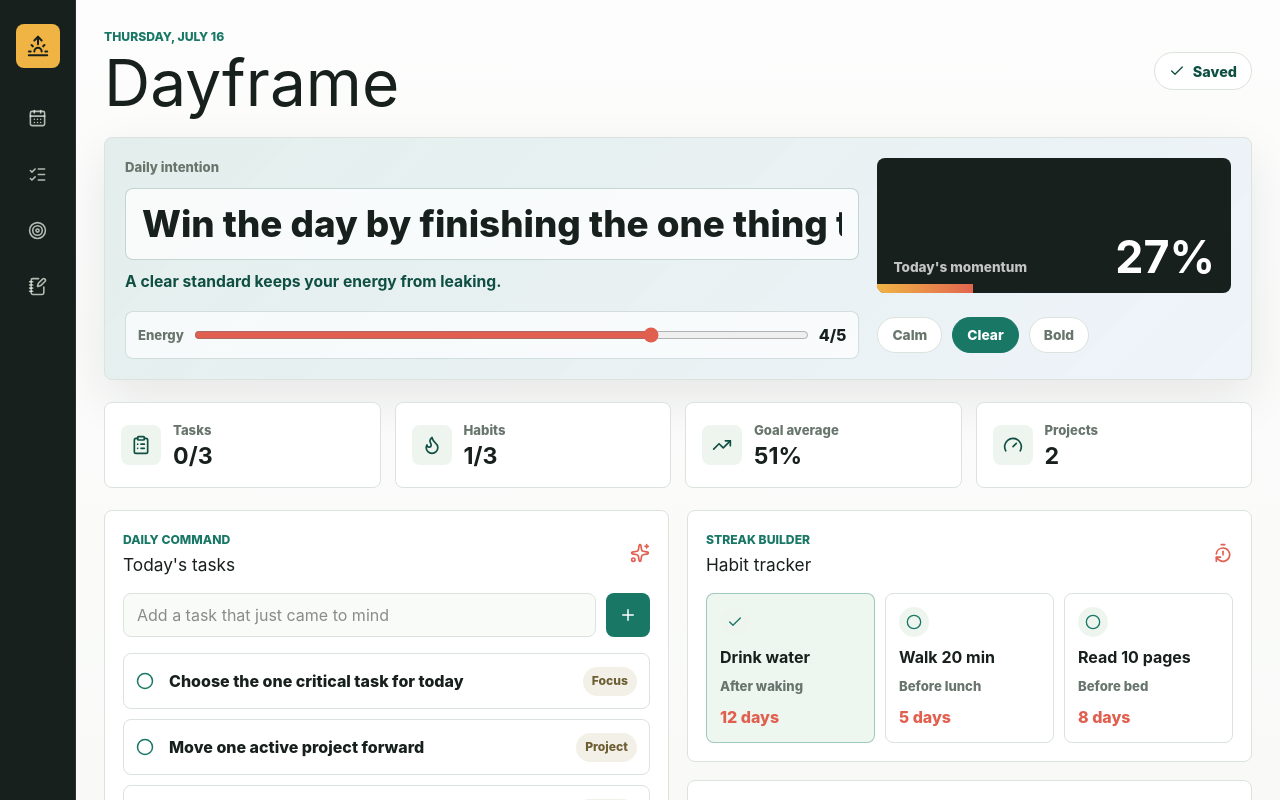
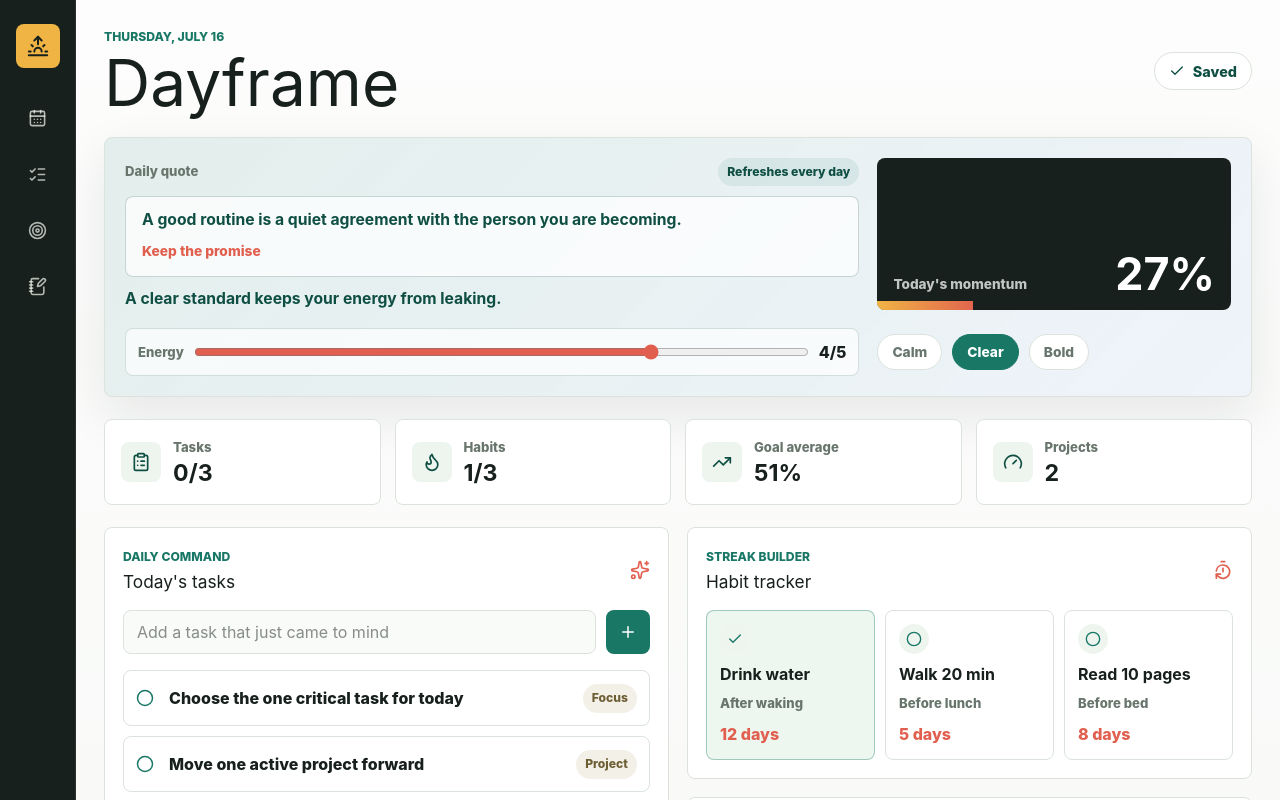
Before and after one commit to Min-Cho0129/dayframe, a Next.js app: page / in a window 1280 px wide. Shown: the top 800 px of the page. Built offline with nearby package versions, Linux system fonts and the light colour scheme.

Commit message:
Add rotating daily quote

```diff
--- a/app/globals.css
+++ b/app/globals.css
@@ -201,7 +201,7 @@
   min-width: 0;
 }
 
-.focus-editor label,
+.quote-label span,
 .energy-control label,
 .text-field span {
   color: var(--muted);
@@ -209,22 +209,53 @@
   font-weight: 800;
 }
 
-.focus-editor input {
+.quote-label {
+  align-items: center;
+  display: flex;
+  gap: 10px;
+  justify-content: space-between;
+}
+
+.quote-label em {
+  background: rgba(24, 119, 101, 0.09);
+  border-radius: 999px;
+  color: var(--green-dark);
+  font-size: 0.76rem;
+  font-style: normal;
+  font-weight: 850;
+  padding: 5px 9px;
+  white-space: nowrap;
+}
+
+.daily-quote {
   background: rgba(255, 255, 255, 0.72);
   border: 1px solid rgba(15, 79, 67, 0.22);
   border-radius: 8px;
+  margin: 0;
+  min-height: 70px;
+  min-width: 0;
+  padding: 14px 16px;
+  width: 100%;
+}
+
+.daily-quote p {
+  color: var(--ink);
   font-size: clamp(1.35rem, 3vw, 2.3rem);
   font-weight: 850;
   letter-spacing: 0;
   line-height: 1.15;
-  min-height: 70px;
-  min-width: 0;
-  outline: none;
-  padding: 14px 16px;
-  width: 100%;
+  margin: 0;
 }
 
-.focus-editor input:focus,
+.daily-quote cite {
+  color: var(--coral);
+  display: block;
+  font-size: 0.86rem;
+  font-style: normal;
+  font-weight: 850;
+  margin-top: 12px;
+}
+
 .task-form input:focus,
 textarea:focus,
 input[type="range"]:focus-visible {
--- a/app/page.tsx
+++ b/app/page.tsx
@@ -53,6 +53,11 @@
 
 type Mood = "calm" | "clear" | "bold";
 
+type DailyQuote = {
+  text: string;
+  tag: string;
+};
+
 type AppState = {
   focus: string;
   energy: number;
@@ -67,6 +72,130 @@
 
 const STORAGE_KEY = "dayframe-app-v2";
 const storeListeners = new Set<() => void>();
+const MS_PER_DAY = 24 * 60 * 60 * 1000;
+
+const dailyQuotes: DailyQuote[] = [
+  {
+    text: "Small starts create the kind of momentum big plans cannot fake.",
+    tag: "Start small",
+  },
+  {
+    text: "The day gets easier when the first step is visible.",
+    tag: "Find the step",
+  },
+  {
+    text: "Focus is not doing more. It is deciding what gets your best energy.",
+    tag: "Choose focus",
+  },
+  {
+    text: "A clear morning turns scattered effort into directed progress.",
+    tag: "Set direction",
+  },
+  {
+    text: "Progress begins when today has a shape.",
+    tag: "Frame the day",
+  },
+  {
+    text: "Make the next action simple enough that resistance has nowhere to hide.",
+    tag: "Lower friction",
+  },
+  {
+    text: "Consistency is built by returning, not by never missing.",
+    tag: "Return again",
+  },
+  {
+    text: "Your calendar does not need more ambition. It needs cleaner decisions.",
+    tag: "Decide cleanly",
+  },
+  {
+    text: "The best plan is the one that survives contact with your real energy.",
+    tag: "Plan honestly",
+  },
+  {
+    text: "One completed priority changes the tone of the entire day.",
+    tag: "Finish one",
+  },
+  {
+    text: "A good routine is a quiet agreement with the person you are becoming.",
+    tag: "Keep the promise",
+  },
+  {
+    text: "Clarity compounds when you write down what matters before the noise begins.",
+    tag: "Write first",
+  },
+  {
+    text: "Do not wait for a perfect mood. Build a small doorway into action.",
+    tag: "Begin anyway",
+  },
+  {
+    text: "The work feels lighter when the next move is already chosen.",
+    tag: "Preselect action",
+  },
+  {
+    text: "Energy follows motion more often than motion follows energy.",
+    tag: "Move first",
+  },
+  {
+    text: "Today does not need to be full. It needs to be intentional.",
+    tag: "Less, better",
+  },
+  {
+    text: "Protect the first hour and the rest of the day has a better chance.",
+    tag: "Guard the morning",
+  },
+  {
+    text: "A project moves when the next action is smaller than the excuse.",
+    tag: "Make it smaller",
+  },
+  {
+    text: "Reflection turns experience into guidance instead of noise.",
+    tag: "Reflect",
+  },
+  {
+    text: "The future is negotiated through what you repeat today.",
+    tag: "Repeat well",
+  },
+  {
+    text: "You do not need a dramatic reset. You need one honest next step.",
+    tag: "Next step",
+  },
+  {
+    text: "Attention is a budget. Spend it where the return is real.",
+    tag: "Spend attention",
+  },
+  {
+    text: "A calmer plan usually beats a louder one.",
+    tag: "Calm wins",
+  },
+  {
+    text: "The day becomes manageable when every task has a place to land.",
+    tag: "Give it a place",
+  },
+  {
+    text: "Track what you want to trust yourself with.",
+    tag: "Build trust",
+  },
+  {
+    text: "A habit is a vote you cast before the day starts negotiating.",
+    tag: "Vote early",
+  },
+  {
+    text: "Momentum is earned by closing loops, not collecting intentions.",
+    tag: "Close loops",
+  },
+  {
+    text: "Your goals need evidence. Give them one small proof today.",
+    tag: "Create proof",
+  },
+  {
+    text: "The right list should make action feel closer, not farther away.",
+    tag: "Useful lists",
+  },
+  {
+    text: "Start with the task that will make everything else feel less heavy.",
+    tag: "Lighten the day",
+  },
+];
 
 const defaultState: AppState = {
   focus: "Win the day by finishing the one thing that matters most",
@@ -220,6 +349,14 @@
   return Math.min(max, Math.max(min, value));
 }
 
+function getDailyQuote(date: Date) {
+  const dayNumber = Math.floor(
+    Date.UTC(date.getFullYear(), date.getMonth(), date.getDate()) / MS_PER_DAY,
+  );
+
+  return dailyQuotes[dayNumber % dailyQuotes.length];
+}
+
 export default function Home() {
   const [taskDraft, setTaskDraft] = useState("");
   const stateSnapshot = useSyncExternalStore(
@@ -241,6 +378,7 @@
       }).format(new Date()),
     [],
   );
+  const dailyQuote = useMemo(() => getDailyQuote(new Date()), []);
 
   const stats = useMemo(() => {
     const completedTasks = state.tasks.filter((task) => task.done).length;
@@ -366,17 +504,14 @@
 
         <section className="morning-board" aria-label="Morning dashboard summary">
           <div className="focus-editor">
-            <label htmlFor="daily-focus">Daily intention</label>
-            <input
-              id="daily-focus"
-              value={state.focus}
-              onChange={(event) =>
-                updateState((current) => ({
-                  ...current,
-                  focus: event.target.value,
-                }))
-              }
-            />
+            <div className="quote-label">
+              <span>Daily quote</span>
+              <em>Refreshes every day</em>
+            </div>
+            <blockquote className="daily-quote">
+              <p>{dailyQuote.text}</p>
+              <cite>{dailyQuote.tag}</cite>
+            </blockquote>
             <p>{encouragement[state.mood]}</p>
           </div>
 
```
Also changed, not shown: 1 other file (tests, documents, lock files or other folders).
